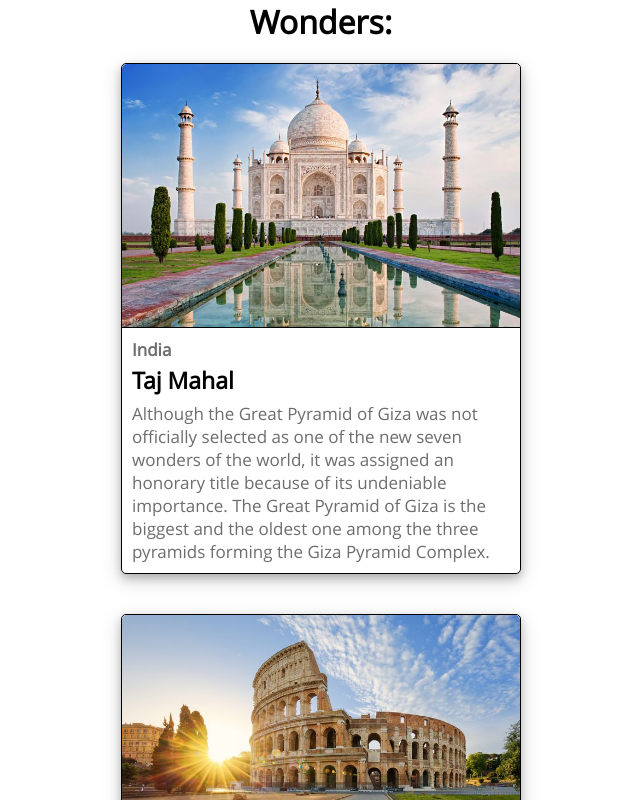
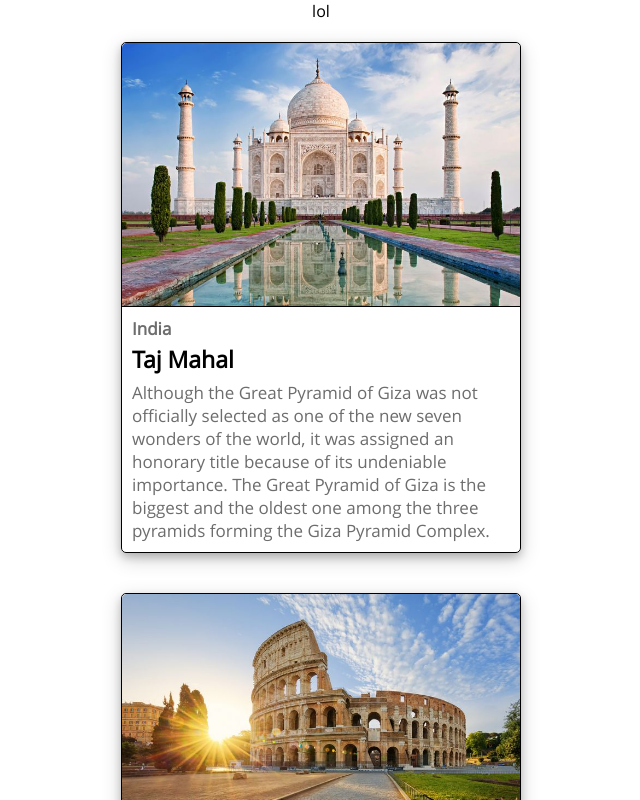
Before and after one commit to anton25360/react-Wonders, a React (Create React App) app: page / in a window 1280 px wide. Shown: the top 800 px of the page, without its empty margins (319-959 px from the left). Built offline with nearby package versions, Linux system fonts and the light colour scheme.

Commit message:
Added IntroCard.js

```diff
--- a/src/App.js
+++ b/src/App.js
@@ -1,6 +1,7 @@
 import React from 'react';
 import './App.css';
 import WonderCard from './components/WonderCard'
+import IntroCard from './components/IntroCard'
 
 //background images
 import taj from './res/taj.jpg';
@@ -15,7 +16,7 @@ function App() {
 
   return (
     <div className="App">
-      <h1>Wonders:</h1>
+      <IntroCard />
       <WonderCard name='Taj Mahal' location='India' imgLink={taj}/><br/>
       <WonderCard name='Colosseum' location='Italy' imgLink={colosseum}/><br/>
       <WonderCard name='Chichen Itza' location='Mexico' imgLink={chichen}/><br/>
--- /dev/null
+++ b/src/components/IntroCard.js
@@ -0,0 +1,13 @@
+import React, { Component } from 'react'
+
+export class IntroCard extends Component {
+    render() {
+        return (
+            <div>
+                <p>lol</p>
+            </div>
+        )
+    }
+}
+
+export default IntroCard
```
